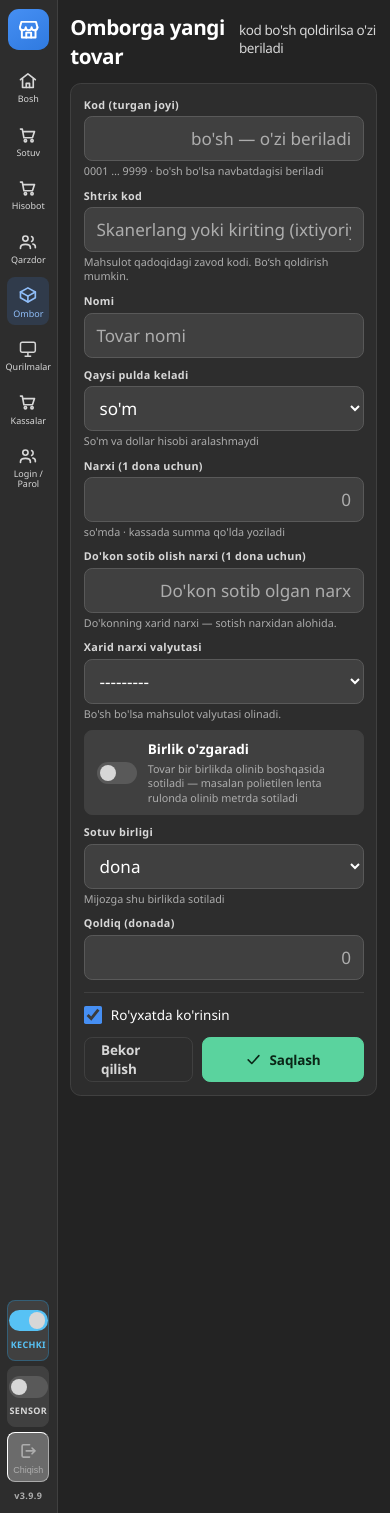
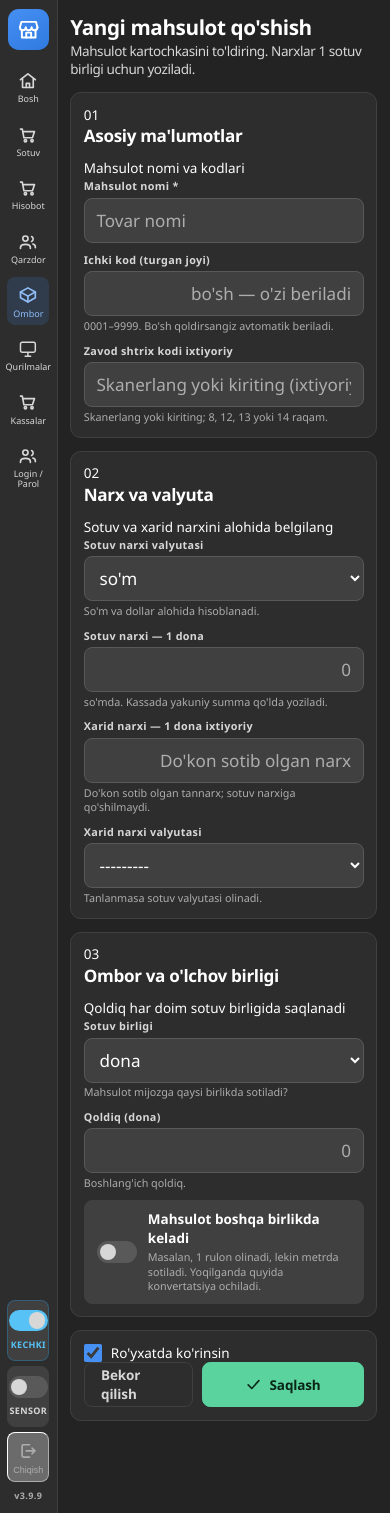
Before and after one commit to OSSWebDeveloper/ulugbek_xozmag, a Django app: page /ombor/yangi/ in a window 390 px wide. Run offline with Django 5.2, Linux system fonts and the light colour scheme; the visitor is signed in with stand-in values (Sample User, id 1).

Commit message:
Redesign product creation and editing into clear responsive sections

```diff
--- a/templates/ombor/mahsulot_form.html
+++ b/templates/ombor/mahsulot_form.html
@@ -1,160 +1,166 @@
 {% extends "base.html" %}
 {% load statik_versiya %}
 
+{% block sarlavha %}{% if mahsulot %}Mahsulotni tahrirlash{% else %}Yangi mahsulot{% endif %} — Ombor{% endblock %}
+
 {% block tana %}
-<div class="sahifa-keng" style="max-width:880px">
-  <div class="sarlavha">
-    {% if mahsulot %}{{ mahsulot.nom }}{% else %}Omborga yangi tovar{% endif %}
-    {% if mahsulot %}
-      {# Kassada va tarozida shu raqam uriladi — yorliqda ham shu turadi #}
-      <span class="nishon kok" title="Kassada va tarozida uriladigan kod">
-        Kod: {{ mahsulot.qisqa_kod }}
-      </span>
-
-    {% else %}
-      <span class="kichik">kod bo'sh qoldirilsa o'zi beriladi</span>
-    {% endif %}
+<div class="sahifa-keng mahsulot-sahifa">
+  <div class="sarlavha mahsulot-sarlavha">
+    <div>
+      <div>{% if mahsulot %}Mahsulotni tahrirlash{% else %}Yangi mahsulot qo'shish{% endif %}</div>
+      <div class="kichik">Mahsulot kartochkasini to'ldiring. Narxlar 1 sotuv birligi uchun yoziladi.</div>
+    </div>
+    {% if mahsulot %}<span class="nishon kok">Kod: {{ mahsulot.qisqa_kod }}</span>{% endif %}
   </div>
 
-  <form method="post" class="quti forma-setka" id="mahsulot-forma"
-        data-yangi="{{ yangi|yesno:'1,0' }}">
+  <form method="post" class="mahsulot-forma" id="mahsulot-forma"
+        data-yangi="{{ yangi|yesno:'1,0' }}" autocomplete="off">
     {% csrf_token %}
     {% if form.non_field_errors %}
-      <div class="xabar error keng" style="margin-bottom:var(--oraliq)">
-        <svg class="ikon"><use href="#i-ogoh"></use></svg>
-        <span>{{ form.non_field_errors|striptags }}</span>
-      </div>
+      <div class="xabar error" role="alert">{{ form.non_field_errors|striptags }}</div>
     {% endif %}
 
+    <section class="quti mahsulot-bolim" aria-labelledby="mahsulot-asosiy">
+      <div class="mahsulot-bolim-bosh">
+        <span class="mahsulot-qadam">01</span>
+        <div>
+          <h2 id="mahsulot-asosiy">Asosiy ma'lumotlar</h2>
+          <p>Mahsulot nomi va kodlari</p>
+        </div>
+      </div>
+      <div class="forma-setka">
+        <div class="maydon keng">
+          <label for="{{ form.nom.id_for_label }}">Mahsulot nomi <span class="mahsulot-majburiy">*</span></label>
+          {{ form.nom }}
+          {% if form.nom.errors %}<div class="xato-yozuv">{{ form.nom.errors|striptags }}</div>{% endif %}
+        </div>
         <div class="maydon">
-      <label for="{{ form.kod.id_for_label }}">{{ form.kod.label }} (turgan joyi)</label>
+          <label for="{{ form.kod.id_for_label }}">Ichki kod (turgan joyi)</label>
           {{ form.kod }}
-      <div class="maydon-izoh">0001 … 9999{% if not mahsulot %} · bo'sh bo'lsa navbatdagisi beriladi{% else %} · o'zgarsa etiketkani qayta chop eting{% endif %}</div>
+          <div class="maydon-izoh">0001–9999. Bo'sh qoldirsangiz avtomatik beriladi{% if mahsulot %}; o'zgarsa etiketkani qayta chop eting{% endif %}.</div>
           {% if form.kod.errors %}<div class="xato-yozuv">{{ form.kod.errors|striptags }}</div>{% endif %}
         </div>
         <div class="maydon">
-      <label for="{{ form.shtrix_kod.id_for_label }}">Shtrix kod</label>
+          <label for="{{ form.shtrix_kod.id_for_label }}">Zavod shtrix kodi <span class="mahsulot-ixtiyoriy">ixtiyoriy</span></label>
           {{ form.shtrix_kod }}
-      <div class="maydon-izoh">Mahsulot qadoqidagi zavod kodi. Bo‘sh qoldirish mumkin.</div>
+          <div class="maydon-izoh">Skanerlang yoki kiriting; 8, 12, 13 yoki 14 raqam.</div>
           {% if form.shtrix_kod.errors %}<div class="xato-yozuv">{{ form.shtrix_kod.errors|striptags }}</div>{% endif %}
         </div>
+      </div>
+    </section>
 
-    <div class="maydon keng">
-      <label for="{{ form.nom.id_for_label }}">{{ form.nom.label }}</label>
-      {{ form.nom }}
-      {% if form.nom.errors %}<div class="xato-yozuv">{{ form.nom.errors|striptags }}</div>{% endif %}
+    <section class="quti mahsulot-bolim" aria-labelledby="mahsulot-narx">
+      <div class="mahsulot-bolim-bosh">
+        <span class="mahsulot-qadam">02</span>
+        <div>
+          <h2 id="mahsulot-narx">Narx va valyuta</h2>
+          <p>Sotuv va xarid narxini alohida belgilang</p>
         </div>
-
-    {# ---- Qaysi pulda keladi va narxi — ikkovi bir qatorda turadi ---- #}
+      </div>
+      <div class="forma-setka">
         <div class="maydon">
-      <label for="{{ form.valyuta.id_for_label }}">{{ form.valyuta.label }}</label>
+          <label for="{{ form.valyuta.id_for_label }}">Sotuv narxi valyutasi</label>
           {{ form.valyuta }}
-      <div class="maydon-izoh">So'm va dollar hisobi aralashmaydi</div>
+          <div class="maydon-izoh">So'm va dollar alohida hisoblanadi.</div>
           {% if form.valyuta.errors %}<div class="xato-yozuv">{{ form.valyuta.errors|striptags }}</div>{% endif %}
         </div>
-
         <div class="maydon">
-      <label for="{{ form.narx.id_for_label }}">
-        {{ form.narx.label }} (1 <span class="sotuv-birlik-nomi">birlik</span> uchun)
-      </label>
+          <label for="{{ form.narx.id_for_label }}">Sotuv narxi — 1 <span class="sotuv-birlik-nomi">dona</span></label>
           {{ form.narx }}
-      <div class="maydon-izoh">
-        <span class="valyuta-nomi">so'm</span>da &middot; kassada summa qo'lda yoziladi
-      </div>
+          <div class="maydon-izoh"><span class="valyuta-nomi">so'm</span>da. Kassada yakuniy summa qo'lda yoziladi.</div>
           {% if form.narx.errors %}<div class="xato-yozuv">{{ form.narx.errors|striptags }}</div>{% endif %}
         </div>
-
         <div class="maydon">
-      <label for="{{ form.kelish_narxi.id_for_label }}">Do'kon sotib olish narxi (1 <span class="sotuv-birlik-nomi">birlik</span> uchun)</label>
+          <label for="{{ form.kelish_narxi.id_for_label }}">Xarid narxi — 1 <span class="sotuv-birlik-nomi">dona</span> <span class="mahsulot-ixtiyoriy">ixtiyoriy</span></label>
           {{ form.kelish_narxi }}
-      <div class="maydon-izoh">Do'konning xarid narxi — sotish narxidan alohida.</div>
+          <div class="maydon-izoh">Do'kon sotib olgan tannarx; sotuv narxiga qo'shilmaydi.</div>
           {% if form.kelish_narxi.errors %}<div class="xato-yozuv">{{ form.kelish_narxi.errors|striptags }}</div>{% endif %}
         </div>
         <div class="maydon">
           <label for="{{ form.kelish_valyutasi.id_for_label }}">Xarid narxi valyutasi</label>
           {{ form.kelish_valyutasi }}
-      <div class="maydon-izoh">Bo'sh bo'lsa mahsulot valyutasi olinadi.</div>
+          <div class="maydon-izoh">Tanlanmasa sotuv valyutasi olinadi.</div>
           {% if form.kelish_valyutasi.errors %}<div class="xato-yozuv">{{ form.kelish_valyutasi.errors|striptags }}</div>{% endif %}
         </div>
-    {# ---- Richag: tovar bir birlikda olinib boshqasida sotiladimi ---- #}
+        <div class="mahsulot-farq keng" id="mahsulot-farq" hidden aria-live="polite">
+          <span>Bir birlikdagi taxminiy narx farqi</span>
+          <strong id="mahsulot-farq-qiymat"></strong>
+          <small>Bu sof foyda emas; chegirma, xarajatlar va haqiqiy chek summasi hisobga olinmagan.</small>
+        </div>
+      </div>
+    </section>
+
+    <section class="quti mahsulot-bolim" aria-labelledby="mahsulot-ombor">
+      <div class="mahsulot-bolim-bosh">
+        <span class="mahsulot-qadam">03</span>
+        <div>
+          <h2 id="mahsulot-ombor">Ombor va o'lchov birligi</h2>
+          <p>Qoldiq har doim sotuv birligida saqlanadi</p>
+        </div>
+      </div>
+      <div class="forma-setka">
+        <div class="maydon">
+          <label for="{{ form.birlik.id_for_label }}" id="birlik-yorliq">Sotuv birligi</label>
+          {{ form.birlik }}
+          <div class="maydon-izoh">Mahsulot mijozga qaysi birlikda sotiladi?</div>
+          {% if form.birlik.errors %}<div class="xato-yozuv">{{ form.birlik.errors|striptags }}</div>{% endif %}
+        </div>
+        <div class="maydon" id="qoldiq-maydon">
+          <label for="{{ form.qoldiq.id_for_label }}">Qoldiq (<span class="sotuv-birlik-nomi">dona</span>)</label>
+          {{ form.qoldiq }}
+          <div class="maydon-izoh">{% if yangi %}Boshlang'ich qoldiq{% else %}Mavjud qoldiqni o'zgartirish tarixga yoziladi{% endif %}.</div>
+          {% if form.qoldiq.errors %}<div class="xato-yozuv">{{ form.qoldiq.errors|striptags }}</div>{% endif %}
+        </div>
+
         <label class="richag keng" id="birlik-richag">
           {{ form.birlik_ozgaradi }}
           <span class="yo-l"><span class="dasta"></span></span>
           <span class="richag-matn">
-        <b>Birlik o'zgaradi</b>
-        <small>Tovar bir birlikda olinib boshqasida sotiladi — masalan polietilen
-               lenta rulonda olinib metrda sotiladi</small>
+            <b>Mahsulot boshqa birlikda keladi</b>
+            <small>Masalan, 1 rulon olinadi, lekin metrda sotiladi. Yoqilganda quyida konvertatsiya ochiladi.</small>
           </span>
         </label>
 
-    {# ---- 1-qadam: necha qadoq keldi (faqat yangi tovarda) ---- #}
+        <div class="mahsulot-ikki keng" data-ikki>
+          <div class="forma-setka">
+            <div class="maydon">
+              <label for="{{ form.olish_birligi.id_for_label }}">Olish birligi</label>
+              {{ form.olish_birligi }}
+              <div class="maydon-izoh">Do'konga qaysi birlikda keladi?</div>
+              {% if form.olish_birligi.errors %}<div class="xato-yozuv">{{ form.olish_birligi.errors|striptags }}</div>{% endif %}
+            </div>
+            <div class="maydon">
+              <label for="{{ form.olish_miqdori.id_for_label }}">1 <span class="olish-birlik-nomi">qadoq</span>da nechta <span class="sotuv-birlik-nomi">dona</span>?</label>
+              {{ form.olish_miqdori }}
+              <div class="maydon-izoh">Masalan, 1 rulon = 100 metr.</div>
+              {% if form.olish_miqdori.errors %}<div class="xato-yozuv">{{ form.olish_miqdori.errors|striptags }}</div>{% endif %}
+            </div>
             {% if yangi %}
-      <div class="maydon" data-ikki>
-        <label for="{{ form.qadoq_soni.id_for_label }}">
-          Necha <span class="olish-birlik-nomi">qadoq</span> keldi
-        </label>
+            <div class="maydon keng">
+              <label for="{{ form.qadoq_soni.id_for_label }}">Necha <span class="olish-birlik-nomi">qadoq</span> keldi?</label>
               {{ form.qadoq_soni }}
-        <div class="maydon-izoh">Boshlang'ich qoldiq shundan hisoblanadi</div>
-        {% if form.qadoq_soni.errors %}
-          <div class="xato-yozuv">{{ form.qadoq_soni.errors|striptags }}</div>
+              <div class="maydon-izoh">Masalan, 3 rulon kirsa va har biri 100 metr bo'lsa, 300 metr saqlanadi.</div>
+              {% if form.qadoq_soni.errors %}<div class="xato-yozuv">{{ form.qadoq_soni.errors|striptags }}</div>{% endif %}
+            </div>
             {% endif %}
           </div>
-    {% endif %}
+        </div>
+        <div class="qoida-satri keng" id="birlik-qoida" hidden aria-live="polite"></div>
+      </div>
+    </section>
 
-    {# ---- 2-qadam: kelgan birligi ---- #}
-    <div class="maydon" data-ikki>
-      <label for="{{ form.olish_birligi.id_for_label }}">Kelgan birligi</label>
-      {{ form.olish_birligi }}
-      <div class="maydon-izoh">Do'konga shu ko'rinishda keladi</div>
-      {% if form.olish_birligi.errors %}
-        <div class="xato-yozuv">{{ form.olish_birligi.errors|striptags }}</div>
-      {% endif %}
-    </div>
-
-    {# ---- 3-qadam: sotiladigan birlik ---- #}
-    <div class="maydon">
-      <label for="{{ form.birlik.id_for_label }}" id="birlik-yorliq">{{ form.birlik.label }}</label>
-      {{ form.birlik }}
-      <div class="maydon-izoh">Mijozga shu birlikda sotiladi</div>
-      {% if form.birlik.errors %}<div class="xato-yozuv">{{ form.birlik.errors|striptags }}</div>{% endif %}
-    </div>
-
-    {# ---- 4-qadam: bitta qadoqda nechta ---- #}
-    <div class="maydon" data-ikki>
-      <label for="{{ form.olish_miqdori.id_for_label }}">
-        1 <span class="olish-birlik-nomi">qadoq</span>da nechta
-        <span class="sotuv-birlik-nomi">birlik</span>
-      </label>
-      {{ form.olish_miqdori }}
-      {% if form.olish_miqdori.errors %}
-        <div class="xato-yozuv">{{ form.olish_miqdori.errors|striptags }}</div>
-      {% endif %}
-    </div>
-
-    {# ---- Qoldiq: yangi tovarda richag yoqiq bo'lsa qadoqdan hisoblanadi ---- #}
-    <div class="maydon" id="qoldiq-maydon">
-      <label for="{{ form.qoldiq.id_for_label }}">
-        {{ form.qoldiq.label }} (<span class="sotuv-birlik-nomi">birlik</span>da)
-      </label>
-      {{ form.qoldiq }}
-      {% if form.qoldiq.errors %}<div class="xato-yozuv">{{ form.qoldiq.errors|striptags }}</div>{% endif %}
-    </div>
-
-    <div class="qoida-satri keng" id="birlik-qoida" hidden></div>
-
-    <div class="forma-pastki keng">
+    <div class="quti mahsulot-amallar">
       <label class="faol-belgi">
         {{ form.faol }} <span>Ro'yxatda ko'rinsin</span>
       </label>
       <div class="forma-tugmalar">
         <a class="tugma tinch" href="{% url 'ombor:royxat' %}">Bekor qilish</a>
-        <button type="submit" class="tugma yashil">
-          <svg class="ikon"><use href="#i-belgi"></use></svg> Saqlash
-        </button>
+        <button type="submit" class="tugma yashil"><svg class="ikon"><use href="#i-belgi"></use></svg> Saqlash</button>
       </div>
     </div>
   </form>
 </div>
 {% endblock %}
 
+{% block uslub %}<link rel="stylesheet" href="{% statik 'css/mahsulot-forma.css' %}">{% endblock %}
 {% block skript %}<script src="{% statik 'js/ombor.js' %}"></script>{% endblock %}
```
Lines whose indentation alone changed are shown as unchanged.
